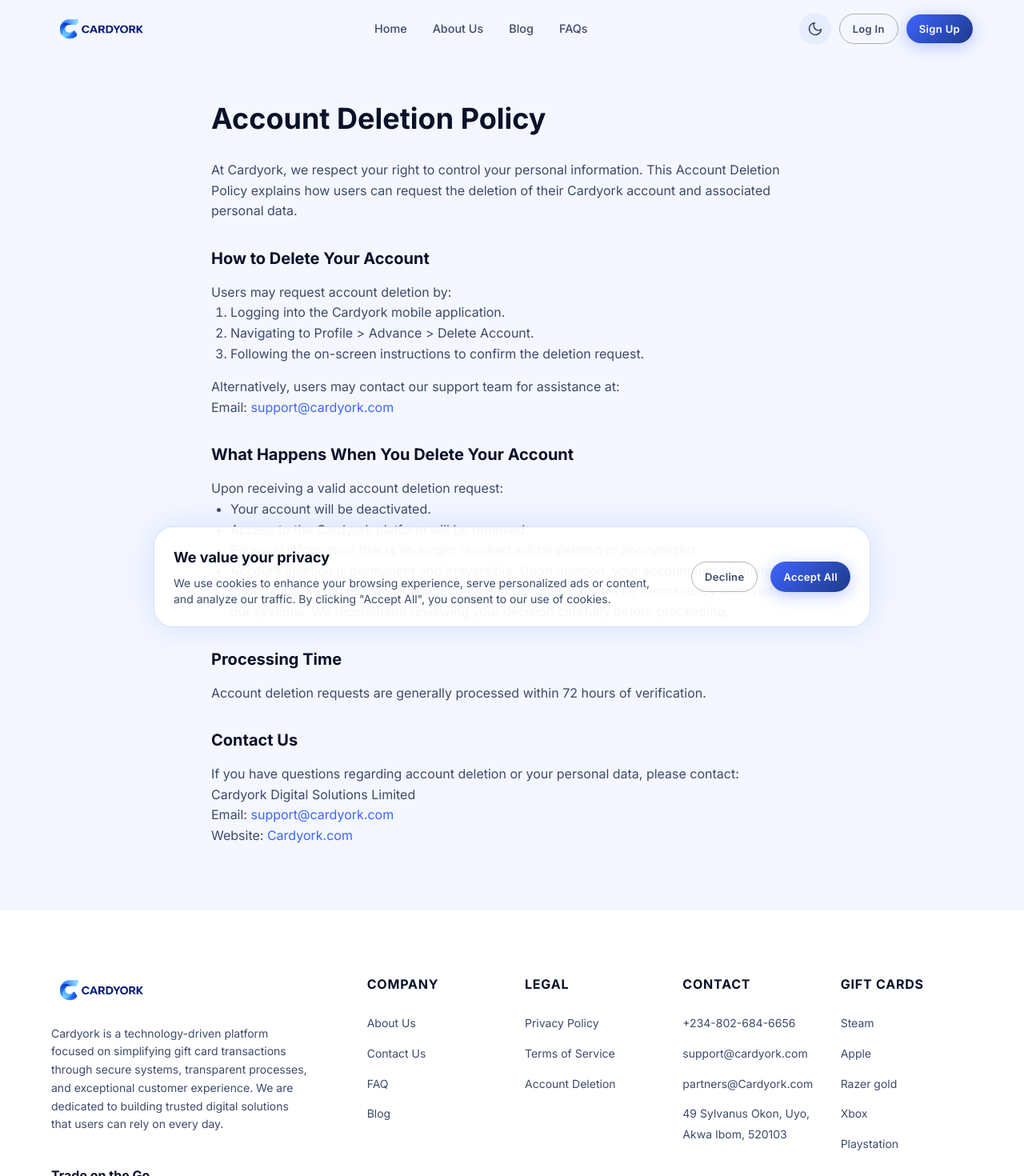
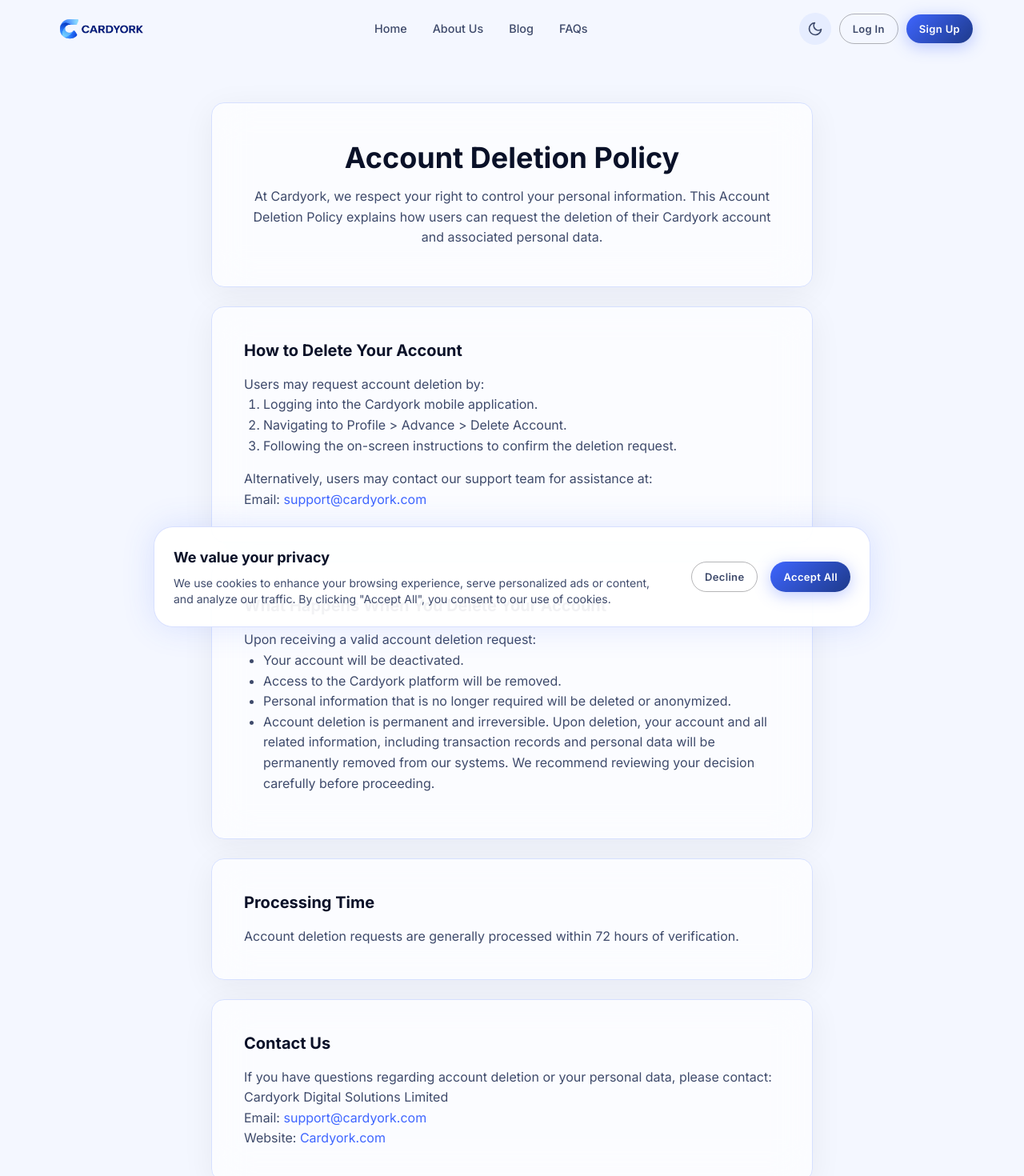
Before and after one commit to basseyakpan/cardyork, a Next.js app: page /account-deletion in a window 1280 px wide. Shown: the top 1470 px of the page at 80% size. Built offline with nearby package versions, Linux system fonts and the light colour scheme.

Commit message:
added container on account deletion

```diff
--- a/src/app/account-deletion/page.tsx
+++ b/src/app/account-deletion/page.tsx
@@ -7,11 +7,19 @@
     <main className="bg-background min-h-screen flex flex-col">
       <Navbar />
       <div className="flex-1 pt-32 pb-20 max-w-[800px] w-full mx-auto px-6">
-        <h1 className="text-3xl md:text-4xl font-bold mb-8 text-on-surface">Account Deletion Policy</h1>
+        <div className="space-y-6">
+          {/* Header Section */}
+          <div className="glass-card p-8 md:p-12 rounded-2xl animate-fade-in-up text-center">
+            <h1 className="text-3xl md:text-4xl font-bold mb-4 text-on-surface">Account Deletion Policy</h1>
+            <p className="text-on-surface-variant max-w-2xl mx-auto">
+              At Cardyork, we respect your right to control your personal information. This Account Deletion Policy explains how users can request the deletion of their Cardyork account and associated personal data.
+            </p>
+          </div>
+
+          {/* Section 1 */}
+          <div className="glass-card p-8 md:p-10 rounded-2xl animate-fade-in-up" style={{ animationDelay: '0.1s' }}>
+            <h2 className="text-xl font-bold mb-4 text-on-surface">How to Delete Your Account</h2>
             <div className="prose prose-invert max-w-none text-on-surface-variant">
-          <p>At Cardyork, we respect your right to control your personal information. This Account Deletion Policy explains how users can request the deletion of their Cardyork account and associated personal data.</p>
-
-          <h2 className="text-xl font-bold mt-8 mb-4 text-on-surface">How to Delete Your Account</h2>
               <p>Users may request account deletion by:</p>
               <ol className="list-decimal pl-6 mb-4">
                 <li>Logging into the Cardyork mobile application.</li>
@@ -19,8 +27,13 @@
                 <li>Following the on-screen instructions to confirm the deletion request.</li>
               </ol>
               <p>Alternatively, users may contact our support team for assistance at:<br />Email: <a href="mailto:support@cardyork.com" className="text-primary hover:underline">support@cardyork.com</a></p>
+            </div>
+          </div>
 
-          <h2 className="text-xl font-bold mt-8 mb-4 text-on-surface">What Happens When You Delete Your Account</h2>
+          {/* Section 2 */}
+          <div className="glass-card p-8 md:p-10 rounded-2xl animate-fade-in-up" style={{ animationDelay: '0.2s' }}>
+            <h2 className="text-xl font-bold mb-4 text-on-surface">What Happens When You Delete Your Account</h2>
+            <div className="prose prose-invert max-w-none text-on-surface-variant">
               <p>Upon receiving a valid account deletion request:</p>
               <ul className="list-disc pl-6 mb-4">
                 <li>Your account will be deactivated.</li>
@@ -28,13 +41,25 @@
                 <li>Personal information that is no longer required will be deleted or anonymized.</li>
                 <li>Account deletion is permanent and irreversible. Upon deletion, your account and all related information, including transaction records and personal data will be permanently removed from our systems. We recommend reviewing your decision carefully before proceeding.</li>
               </ul>
+            </div>
+          </div>
 
-          <h2 className="text-xl font-bold mt-8 mb-4 text-on-surface">Processing Time</h2>
+          {/* Section 3 */}
+          <div className="glass-card p-8 md:p-10 rounded-2xl animate-fade-in-up" style={{ animationDelay: '0.3s' }}>
+            <h2 className="text-xl font-bold mb-4 text-on-surface">Processing Time</h2>
+            <div className="prose prose-invert max-w-none text-on-surface-variant">
               <p>Account deletion requests are generally processed within 72 hours of verification.</p>
+            </div>
+          </div>
 
-          <h2 className="text-xl font-bold mt-8 mb-4 text-on-surface">Contact Us</h2>
+          {/* Section 4 */}
+          <div className="glass-card p-8 md:p-10 rounded-2xl animate-fade-in-up" style={{ animationDelay: '0.4s' }}>
+            <h2 className="text-xl font-bold mb-4 text-on-surface">Contact Us</h2>
+            <div className="prose prose-invert max-w-none text-on-surface-variant">
               <p>If you have questions regarding account deletion or your personal data, please contact:</p>
               <p>Cardyork Digital Solutions Limited<br />Email: <a href="mailto:support@cardyork.com" className="text-primary hover:underline">support@cardyork.com</a><br />Website: <a href="http://cardyork.com" className="text-primary hover:underline">Cardyork.com</a></p>
+            </div>
+          </div>
         </div>
       </div>
       <Footer />
--- a/src/components/ComingSoonModal.tsx
+++ b/src/components/ComingSoonModal.tsx
@@ -1,15 +1,26 @@
 "use client";
 import React, { useEffect, useState } from "react";
+import { usePathname, useRouter } from "next/navigation"; // Import Next.js hooks
 import { FiSmartphone, FiX } from "react-icons/fi";
 
 export default function ComingSoonModal() {
   const [isOpen, setIsOpen] = useState(false);
+  const pathname = usePathname();
+  const router = useRouter();
 
   useEffect(() => {
+    // 1. Listen for Next.js programmatic routing or direct hits
+    if (pathname?.startsWith("/download")) {
+      setIsOpen(true);
+      // Optional: Push them back to the home page or previous page
+      // so the URL doesn't stay stuck on /download while the modal is open
+      router.replace("/");
+    }
+
+    // 2. Keep your <a> tag interceptor just in case there are static links on the page
     const handleClick = (e: MouseEvent) => {
       const target = e.target as HTMLElement;
       const link = target.closest("a");
-      // Some links might be Next.js <Link>s, so we must intercept in the capture phase
       if (link && link.getAttribute("href")?.startsWith("/download")) {
         e.preventDefault();
         e.stopPropagation();
@@ -19,7 +30,7 @@
 
     document.addEventListener("click", handleClick, true);
     return () => document.removeEventListener("click", handleClick, true);
-  }, []);
+  }, [pathname, router]);
 
   if (!isOpen) return null;
 
--- a/src/components/landing/HeroSection.tsx
+++ b/src/components/landing/HeroSection.tsx
@@ -36,7 +36,8 @@
     } else {
       const os = getMobileOperatingSystem();
       if (os === "iOS") {
-        router.push("/download");
+        window.location.href = "/download";
+        // router.push("/download");
       } else {
         router.push(
           "https://play.google.com/store/apps/details?id=com.cardyork.app",
```
Lines whose indentation alone changed are shown as unchanged.
